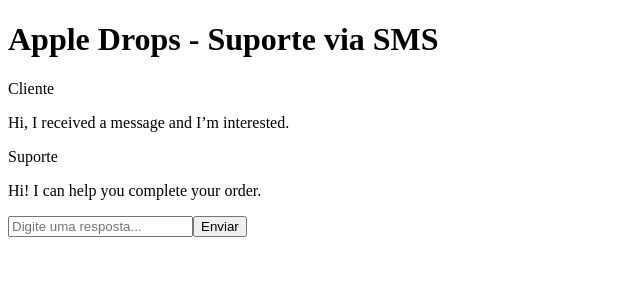
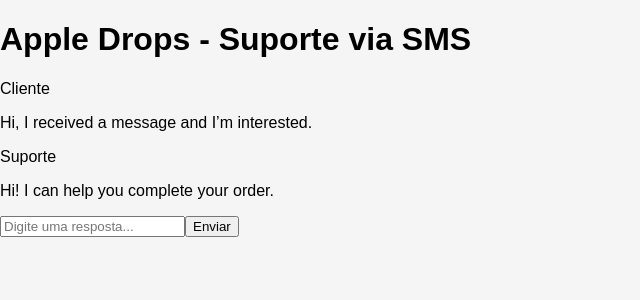
Before and after one commit to williamvolpato/apple-drops-support-chat, a Next.js app: page / in a window 1280 px wide. Shown: the top 300 px of the page, without its empty margins (0-640 px from the left). Built offline with nearby package versions, Linux system fonts and the light colour scheme.

Commit message:
Create layout.tsx

```diff
--- /dev/null
+++ b/app/layout.tsx
@@ -0,0 +1,14 @@
+export const metadata = {
+  title: 'Apple Drops - Support',
+  description: 'Chat interface for customer support',
+};
+
+export default function RootLayout({ children }: { children: React.ReactNode }) {
+  return (
+    <html lang="en">
+      <body style={{ fontFamily: 'sans-serif', background: '#f5f5f5', margin: 0 }}>
+        {children}
+      </body>
+    </html>
+  );
+}
```
